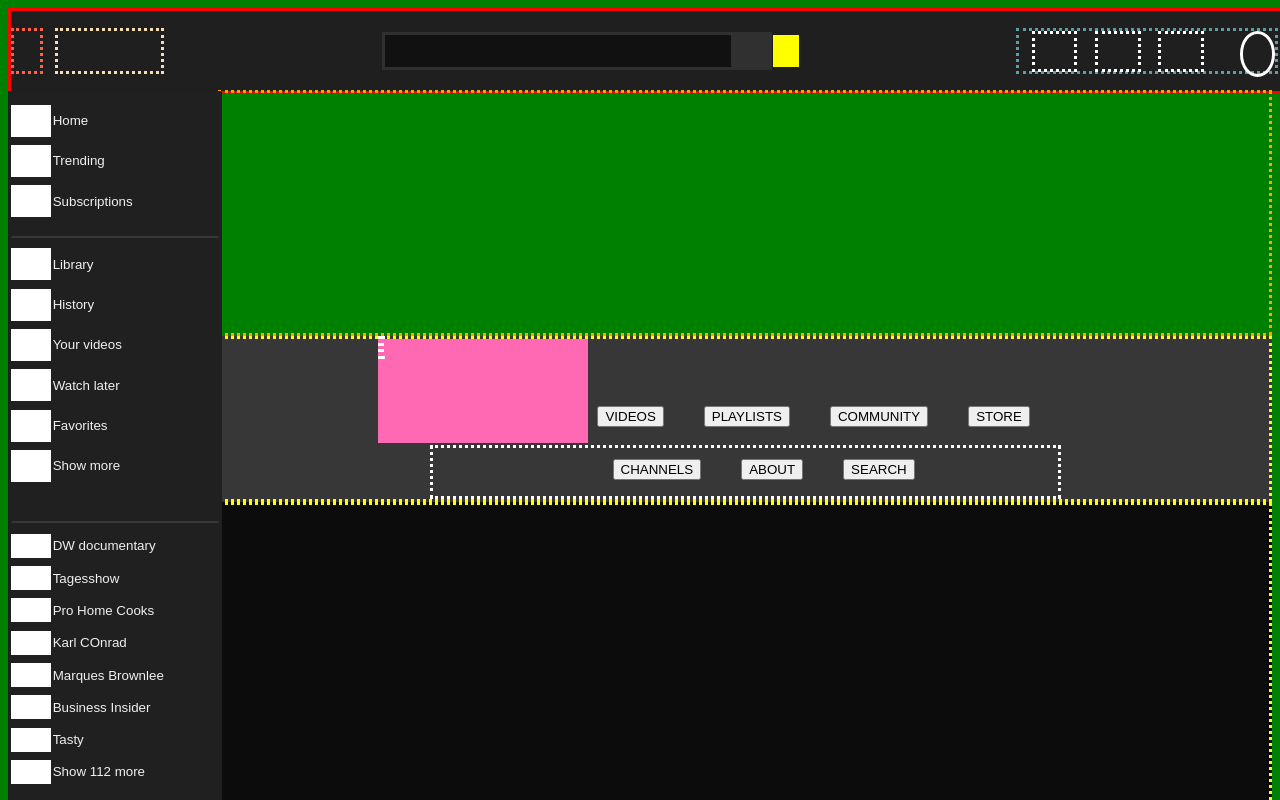
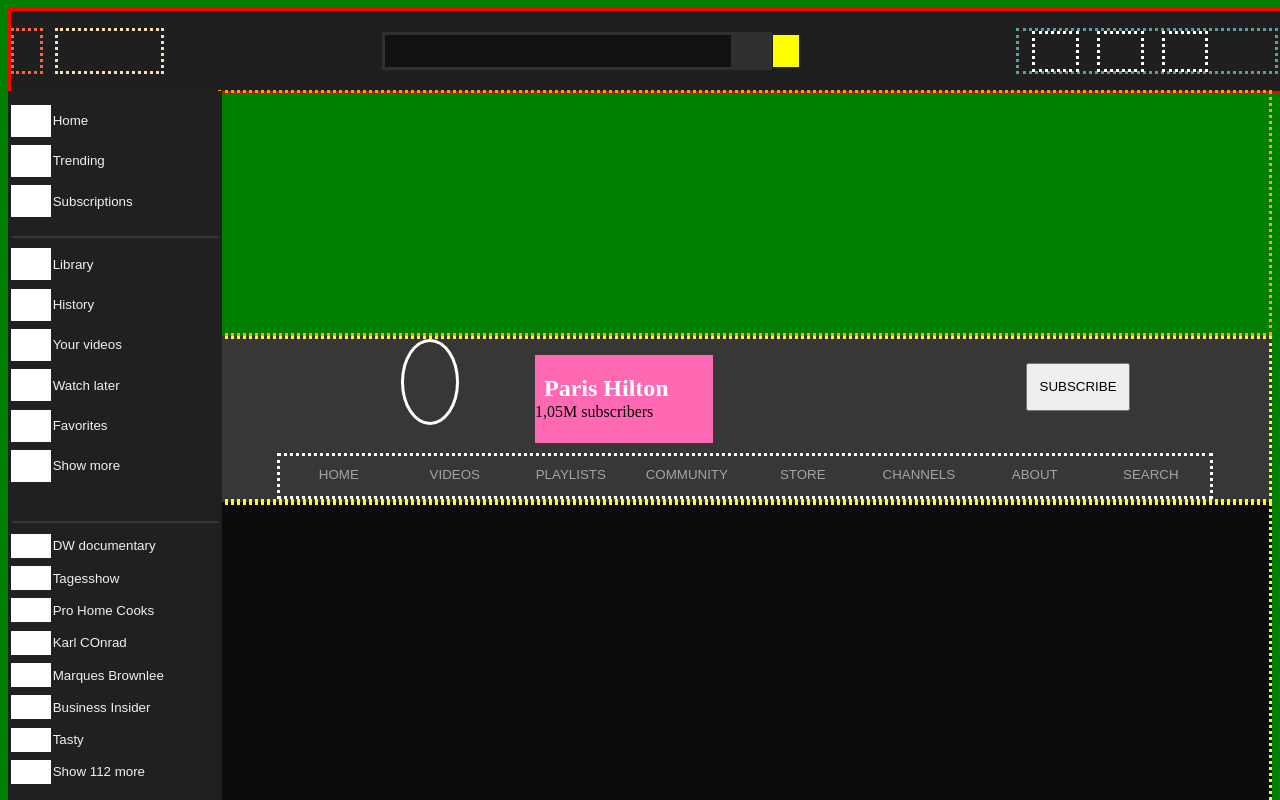
Before and after one commit to mariusErpenbach/youtube-replica, a plain HTML site: page index.html in a window 1280 px wide. Shown: the top 800 px of the page. Drawn offline with Linux system fonts and the light colour scheme.

Commit message:
added profile nav section elements

```diff
--- a/css/replica.css
+++ b/css/replica.css
@@ -81,18 +81,12 @@
     border-style:dotted;
     border-color:white;
 }
-.profilePicture{
-    border-style:dotted;
-border-color:white;
-height:50%;
-width:30%;
-}
+
 #profilePictureButton{
     width:13%;
     height:100%;
     margin-left:12%;
-    border-style:solid;
-    border-radius:100%;
+
 }
 #profileBanner{
     position:relative;
@@ -109,6 +103,7 @@
     position:relative;
     top:5.1rem;
     display:flex;
+    justify-content: center;
     margin-left:13.1rem;
     width:auto;
     height:10rem;
@@ -117,32 +112,76 @@
     border-color:yellow;
 }
 #profileSection{
+
+    display:flex;
+    flex-direction:column;
 background-color:hotpink;
-height:65%;
-min-width:20%;
+height:55%;
+width:17%;
+position:absolute;
+left:30%;
+top:10%;
+}
+.profilePicture{
 position:relative;
-right:-15%;
+left:-25%;
+width:5%;
+height:50%;
+border-style:solid;
+border-radius:100%;
+border-color:white;
+}
+
+#profileName{
+   width:auto;
+    height:20%;
+
+    margin-left:5%;
+    color:white;
+    }
+#subscribeButton{
+    width:10%;
+    height:30%;
+    position:relative;
+    right:-29%;
+    top:15%;
+}
+#subscriptionNumber{
+    margin-top:-5%;
 }
 #navBar{
-    margin-right:13rem;
-
-    width:80%;
-    height:30%;
+    position:absolute;
     display:flex;
-    align-self:center;
+    align-self:flex-end;
+    justify-content:center;
+    text-align:center;
     flex-wrap:wrap;
-    align-self:flex-end;
-    justify-content: center;
-    align-content:flex-end;
-    flex-direction: row;
+    flex-direction:row;
+    height:25%;
     color:white;
     border-style:dotted;
     border-color:white;
+}
+#navBar > table{
 
+    width:100%;
+    display:flex;
+    flex-wrap:wrap;
 }
+
 .navButton{
-
-height:100%;
+    position:relative;
+   background-color:none;
+   width:7rem;
+   height:2rem;
+   color:#A4A4A4;
+   background-color:#373737;
+   border-width:0;
+}
+.navButton:hover{
+    border-width:0px 0px 5px 0px;
+    border-color:white;
+    margin-bottom:-5%;
 }
 #videos{
     position:relative;
@@ -159,7 +198,6 @@
     position:fixed;
     top:5.7rem;
     display:flex;
-
     width:13rem;
     height:95vh;
     background-color:#202020;
--- a/index.html
+++ b/index.html
@@ -21,26 +21,31 @@
             <span class="headingIcon"></span>
             <span class="headingIcon"></span>
             <span class="headingIcon"></span>
-            <span class="profilePicture" id="profilePictureButton"></span>
+            <span  id="profilePictureButton"></span>
         </section>
     </header>
     <div id="profileBanner"></div>
     <nav>
+        <div class="profilePicture"></div>
         <div id="profileSection">
-            <span class="profilePicture"></span>
+            <h1 id="profileName">Paris Hilton</h1>
+            <p id="subscriptionNumber">1,05M subscribers</p>
         </div>
+    <button id="subscribeButton" type="button">SUBSCRIBE</button>
             <div  id="navBar">
-            <table >
-                <ul><button class="navButton">HOME</button></ul>
-                <ul><button class="navButton">VIDEOS</button></ul>
-                <ul><button class="navButton">PLAYLISTS</button></ul>
-                <ul><button class="navButton">COMMUNITY</button></ul>
-                <ul><button class="navButton">STORE</button></ul>
-                <ul><button class="navButton">CHANNELS</button></ul>
-                <ul><button class="navButton">ABOUT</button></ul>
-                <ul><button class="navButton">SEARCH</button></ul>
+            <table>
+               <tr>
+                <th><button class="navButton">HOME</button></th>
+                <th><button class="navButton">VIDEOS</button></th>
+                <th><button class="navButton">PLAYLISTS</button></th>
+                <th><button class="navButton">COMMUNITY</button></th>
+                <th><button class="navButton">STORE</button></th>
+                <th><button class="navButton">CHANNELS</button></th>
+                <th><button class="navButton">ABOUT</button></th>
+                <th><button class="navButton">SEARCH</button></th>
+                </tr>
             </table>
-
+            </div>
     </nav>
     <section id="videos"></section>
     <aside>
```
